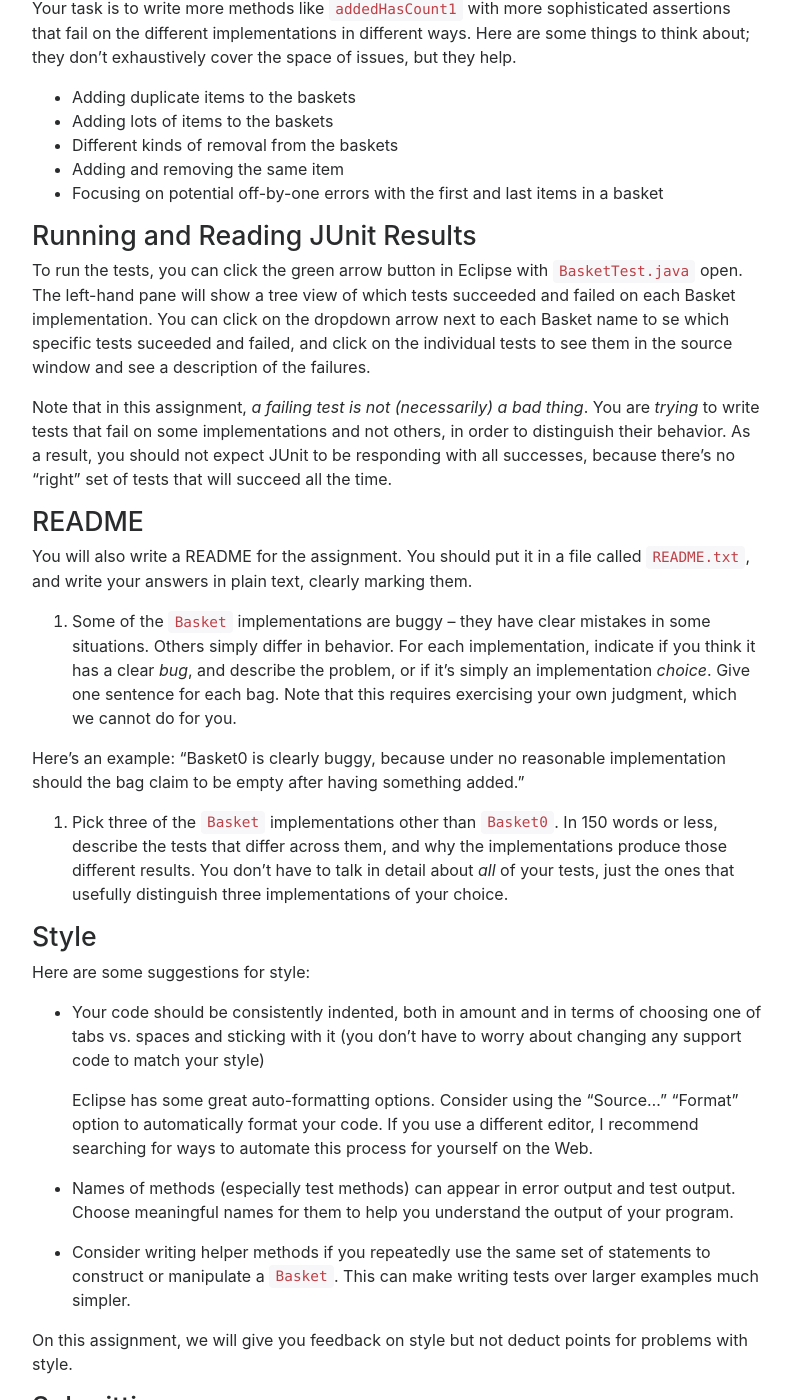
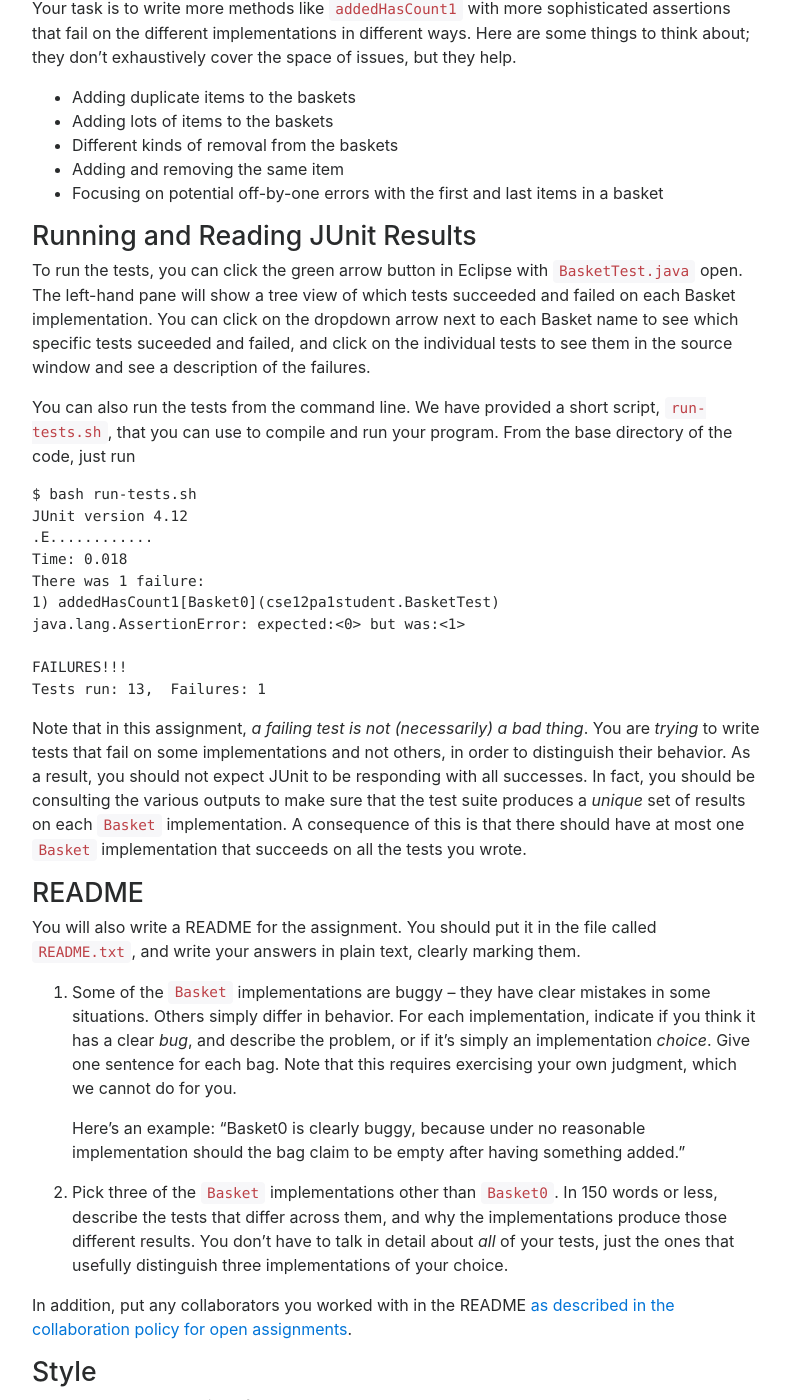
Before and after one commit to ucsd-cse12-w19/ucsd-cse12-w19.github.io, a Jekyll site: the page built from pa1/index.md, in a window 1280 px wide and 1400 px high, scrolled down 2972 px. Shown: the whole window, without its empty margins (243-1035 px from the left). Built offline with Jekyll 4.4.1, drawn with Linux system fonts in a browser that asks for light colours; nearby versions of some CDN libraries; some of the changed text lies outside the part shown.

Commit message:
update tutorial link

````diff
--- a/pa1/index.md
+++ b/pa1/index.md
@@ -80,7 +80,7 @@ budget. You send a message with the interface above to your team of
 interns and tell them to implement it.
 
 A few days later, you realize you sent the message to _all_ the interns in
-your department, and you now have FILL _different_
+your department, and you now have 13 _different_
 implementations of `Basket`. All of them indeed implement the interface
 in terms of Java types, but as you begin trying them out, you notice that
 they don't all have the same behavior.
@@ -96,13 +96,13 @@ they differ.
 
 ## Getting the Code
 
-Instructions [here](https://docs.google.com/document/d/1JUvSvdgo29kXyMCVBuy3T5RipeGOmXAWxn2afkeVUwI/edit?usp=sharing)
+Instructions [here](https://docs.google.com/document/d/1rDByv2pGQbk0Ip78aI5tNECcqc7Yh40ssZROw3v60Gs/edit?usp=sharing)
 
 ## Code Layout
 
 There are a number of files provided in the starter code:
 
-- `Basket0-FILL.java`: These files hold the interns' implementations of
+- `Basket0-12.java`: These files hold the interns' implementations of
   `Basket`. You are free to read and inspect them as much as you'd
   like. You should *not* change them.
 - `Basket.java`: The interface we defined above. You should *not*
@@ -162,36 +162,61 @@ cover the space of issues, but they help.
 To run the tests, you can click the green arrow button in Eclipse with
 `BasketTest.java` open. The left-hand pane will show a tree view of
 which tests succeeded and failed on each Basket implementation. You can click
-on the dropdown arrow next to each Basket name to se which specific tests
+on the dropdown arrow next to each Basket name to see which specific tests
 suceeded and failed, and click on the individual tests to see them in the
 source window and see a description of the failures.
 
+You can also run the tests from the command line. We have provided a short
+script, `run-tests.sh`, that you can use to compile and run your program. From
+the base directory of the code, just run
+
+```
+$ bash run-tests.sh
+JUnit version 4.12
+.E............
+Time: 0.018
+There was 1 failure:
+1) addedHasCount1[Basket0](cse12pa1student.BasketTest)
+java.lang.AssertionError: expected:<0> but was:<1>
+
+FAILURES!!!
+Tests run: 13,  Failures: 1
+```
+
+
 Note that in this assignment, _a failing test is not (necessarily) a bad
-thing_. You are _trying_ to write tests that fail on some implementations
-and not others, in order to distinguish their behavior. As a result, you
-should not expect JUnit to be responding with all successes, because there's
-no “right” set of tests that will succeed all the time.
+thing_. You are _trying_ to write tests that fail on some implementations and
+not others, in order to distinguish their behavior. As a result, you should not
+expect JUnit to be responding with all successes. In fact, you should be
+consulting the various outputs to make sure that the test suite produces a
+_unique_ set of results on each `Basket` implementation. A consequence of this
+is that there should have at most one `Basket` implementation that succeeds on
+all the tests you wrote.
 
 ## README
 
-You will also write a README for the assignment. You should put it in a file
+You will also write a README for the assignment. You should put it in the file
 called `README.txt`, and write your answers in plain text, clearly marking
 them.
 
 1. Some of the `Basket` implementations are buggy – they have clear mistakes in
-some situations. Others simply differ in behavior. For each implementation,
-indicate if you think it has a clear _bug_, and describe the problem, or if
-it's simply an implementation _choice_. Give one sentence for each bag. Note
-that this requires exercising your own judgment, which we cannot do for you.
+   some situations. Others simply differ in behavior. For each implementation,
+   indicate if you think it has a clear _bug_, and describe the problem, or if
+   it's simply an implementation _choice_. Give one sentence for each bag. Note
+   that this requires exercising your own judgment, which we cannot do for you.
 
-Here's an example: “Basket0 is clearly buggy, because under no reasonable
-implementation should the bag claim to be empty after having something added.”
+   Here's an example: “Basket0 is clearly buggy, because under no reasonable
+   implementation should the bag claim to be empty after having something added.”
 
 2. Pick three of the `Basket` implementations other than `Basket0`. In 150
 words or less, describe the tests that differ across them, and why the
 implementations produce those different results. You don't have to talk in
 detail about _all_ of your tests, just the ones that usefully distinguish three
 implementations of your choice.
+
+In addition, put any collaborators you worked with in the README <a
+href="../#programming">as described in the collaboration policy for open
+assignments</a>.
 
 
 ## Style
@@ -220,6 +245,6 @@ for problems with style.
 
 ## Submitting
 
-You can submit as many times as you like, and you'll get some feedback on your
-submission. A submission will be available on Gradescope by Friday, Jan 11 for
-you to use to get feedback.
+A submission will be available on Gradescope by Friday, Jan 11 for you to use
+to get feedback. We will link to it here when ready. You can submit as many
+times as you like.
````
